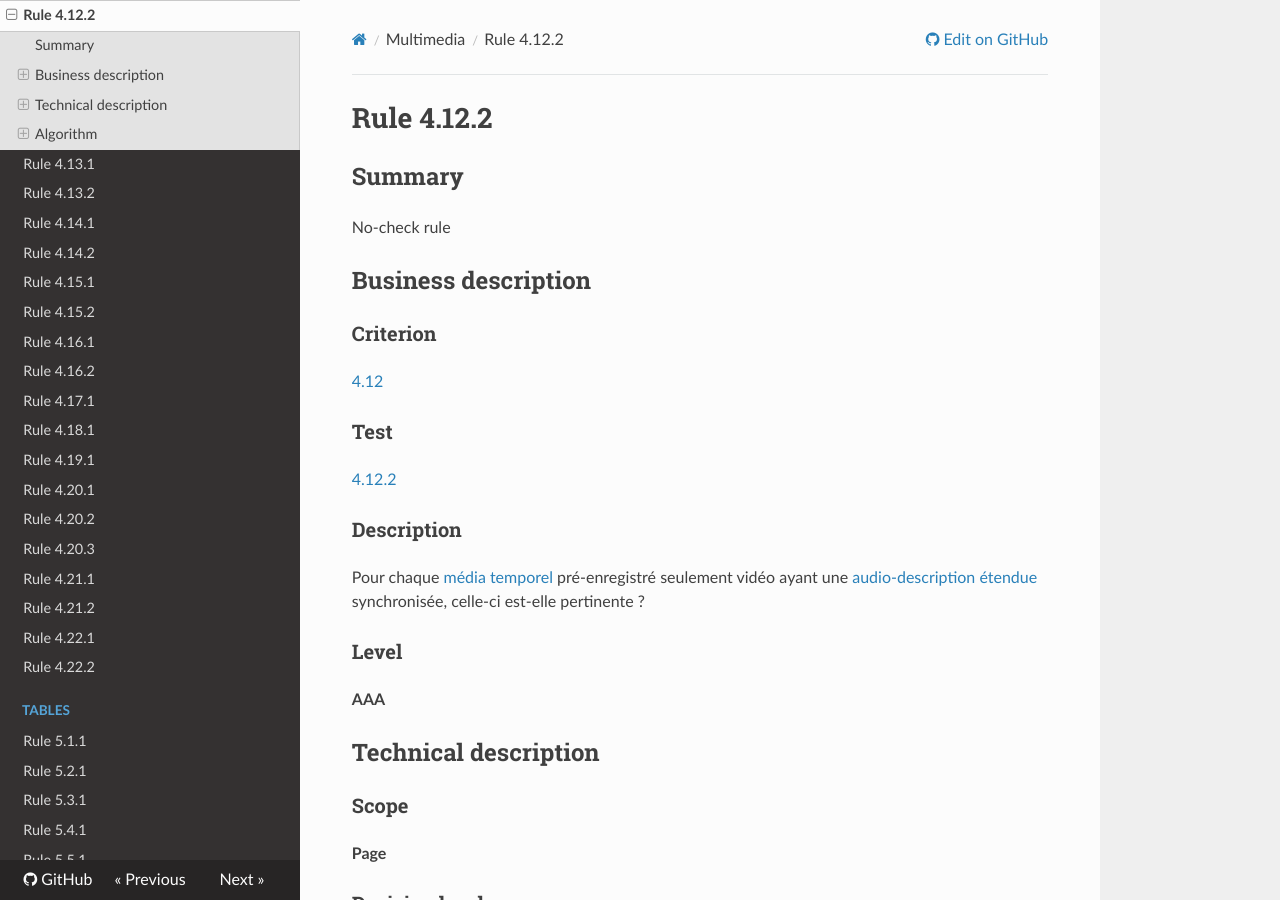
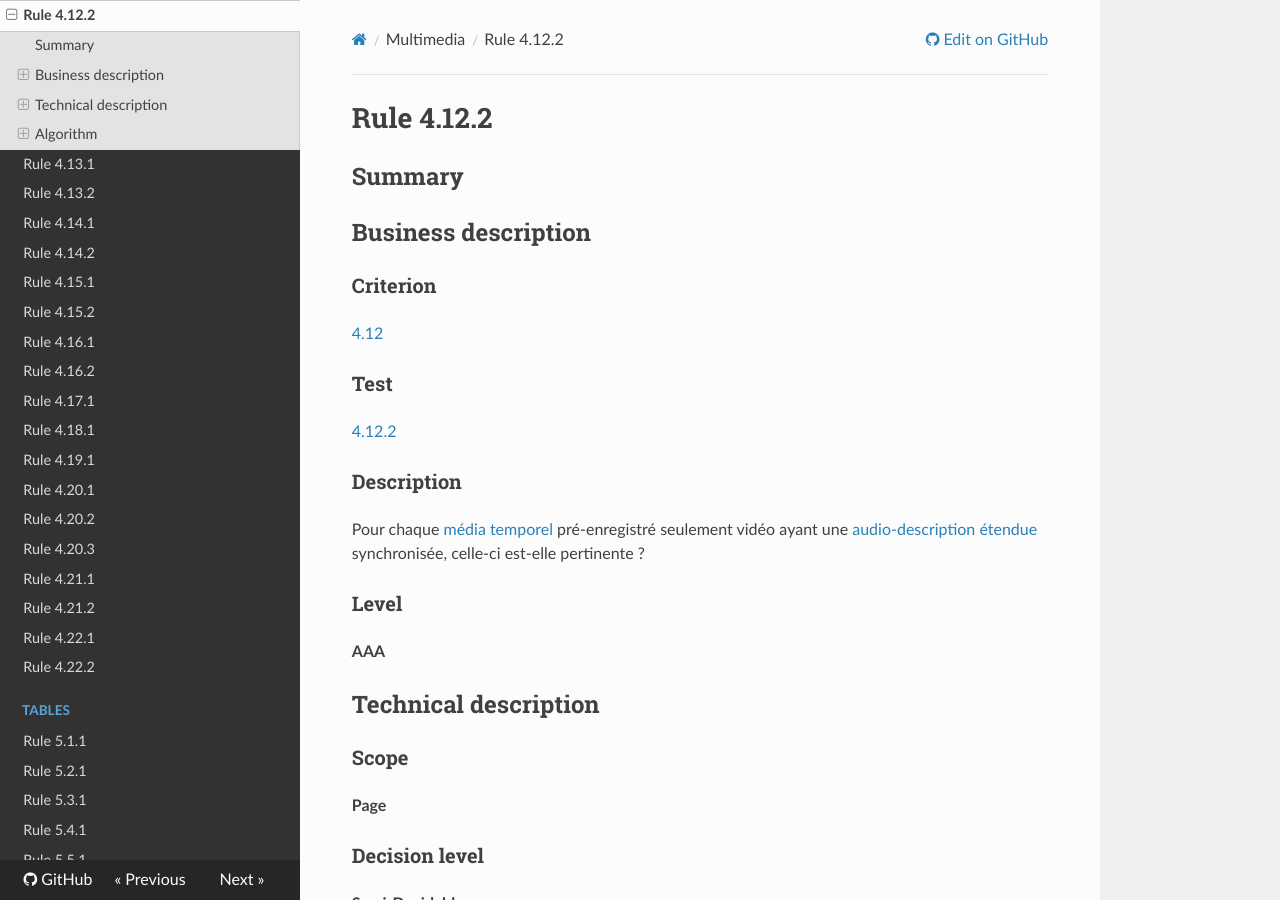
Before and after one commit to Tanaguru/RGAA3-2016, an MkDocs documentation site: the page built from docs/Rule-4-12-2.md, in a window 1280 px wide and 900 px high. Built offline with MkDocs 1.6.1, drawn with Linux system fonts in a browser that asks for light colours; nearby versions of some CDN libraries; old or Windows-style settings are respelled for this version of MkDocs.

Commit message:
Update tests 4.12.2

```diff
--- a/docs/Rule-4-12-2.md
+++ b/docs/Rule-4-12-2.md
@@ -1,8 +1,6 @@
 # Rule 4.12.2
 
 ## Summary
-
-No-check rule
 
 ## Business description
 
```
